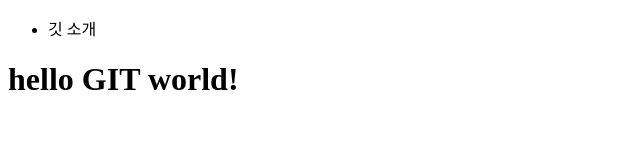
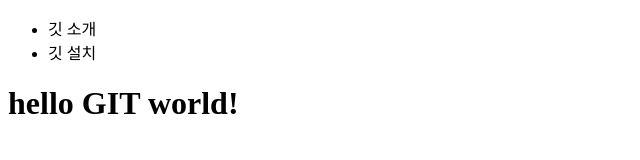
Before and after one commit to YoungHyeon1/gitstudy08, a plain HTML site: page index.html in a window 1280 px wide. Shown: the whole page, without its empty margins (0-640 px from the left). Drawn offline with Linux system fonts and the light colour scheme.

Commit message:
add menu2

```diff
--- a/index.html
+++ b/index.html
@@ -9,6 +9,7 @@
         <header>
             <ul>
                 <li>깃 소개</li>
+                <li>깃 설치</li>
             </ul>
         </header>
         <h1>hello GIT world!</h1>
```
